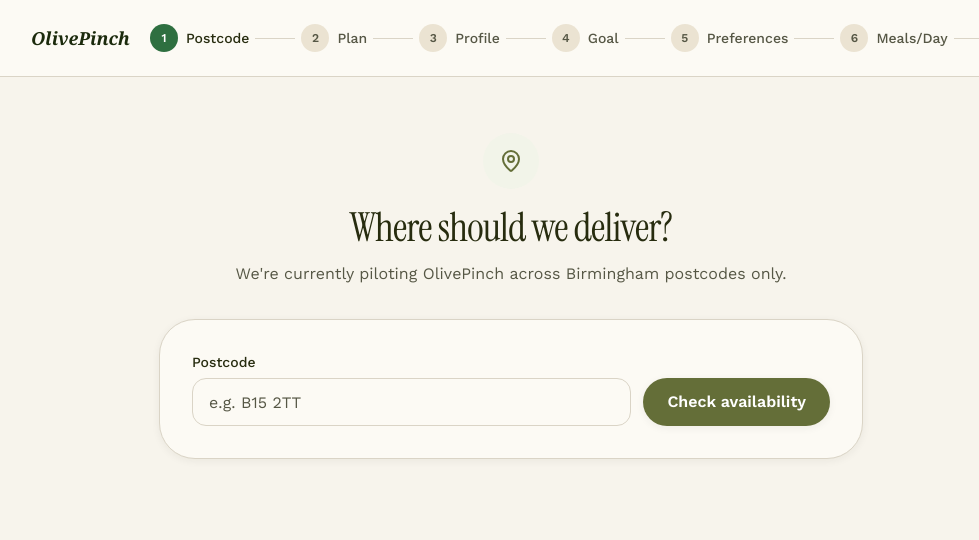
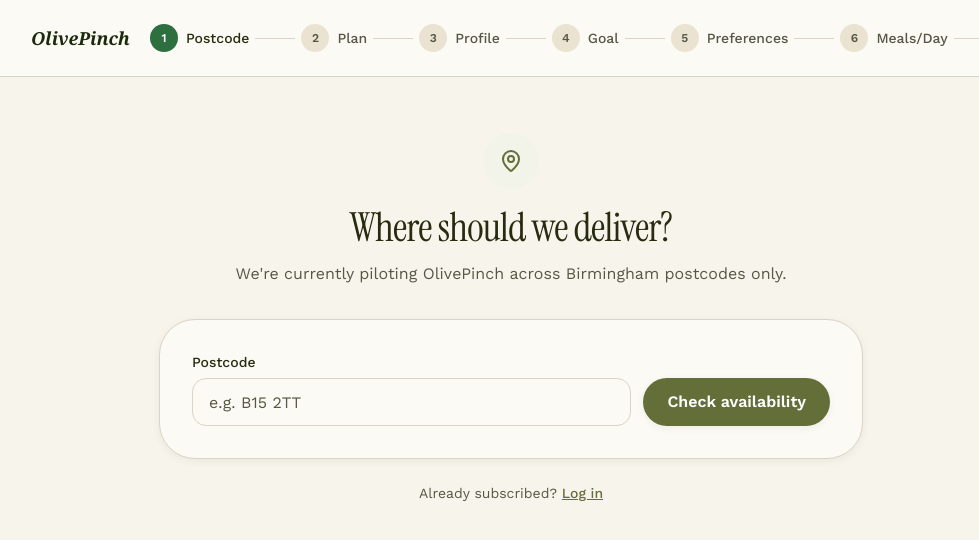
Before and after one commit to vickyraju/olivepinch, a React (Vite) app: page /subscribe in a window 1280 px wide. Shown: the top 540 px of the page, without its empty margins (129-1108 px from the left). Built offline with nearby package versions, Linux system fonts and the light colour scheme; no server answers.

Commit message:
Add 'Already subscribed? Log in' below the postcode section

```diff
--- a/src/pages/subscribe/postcode.tsx
+++ b/src/pages/subscribe/postcode.tsx
@@ -1,5 +1,5 @@
 import { useState } from "react"
-import { useNavigate } from "react-router-dom"
+import { Link, useNavigate } from "react-router-dom"
 import { MapPin, CheckCircle2, XCircle } from "lucide-react"
 import { Button } from "@/components/ui/button"
 import { Input } from "@/components/ui/input"
@@ -131,6 +131,10 @@ function Postcode() {
         )}
       </form>
 
+      <p className="mt-6 text-center text-sm text-ink-muted">
+        Already subscribed? <Link to="/login" className="text-olive-600 font-medium underline">Log in</Link>
+      </p>
+
       {checked === "valid" && (
         <div className="mt-8 flex justify-end">
           <Button variant="accent" size="lg" onClick={() => navigate("/subscribe/plan")}>
```
